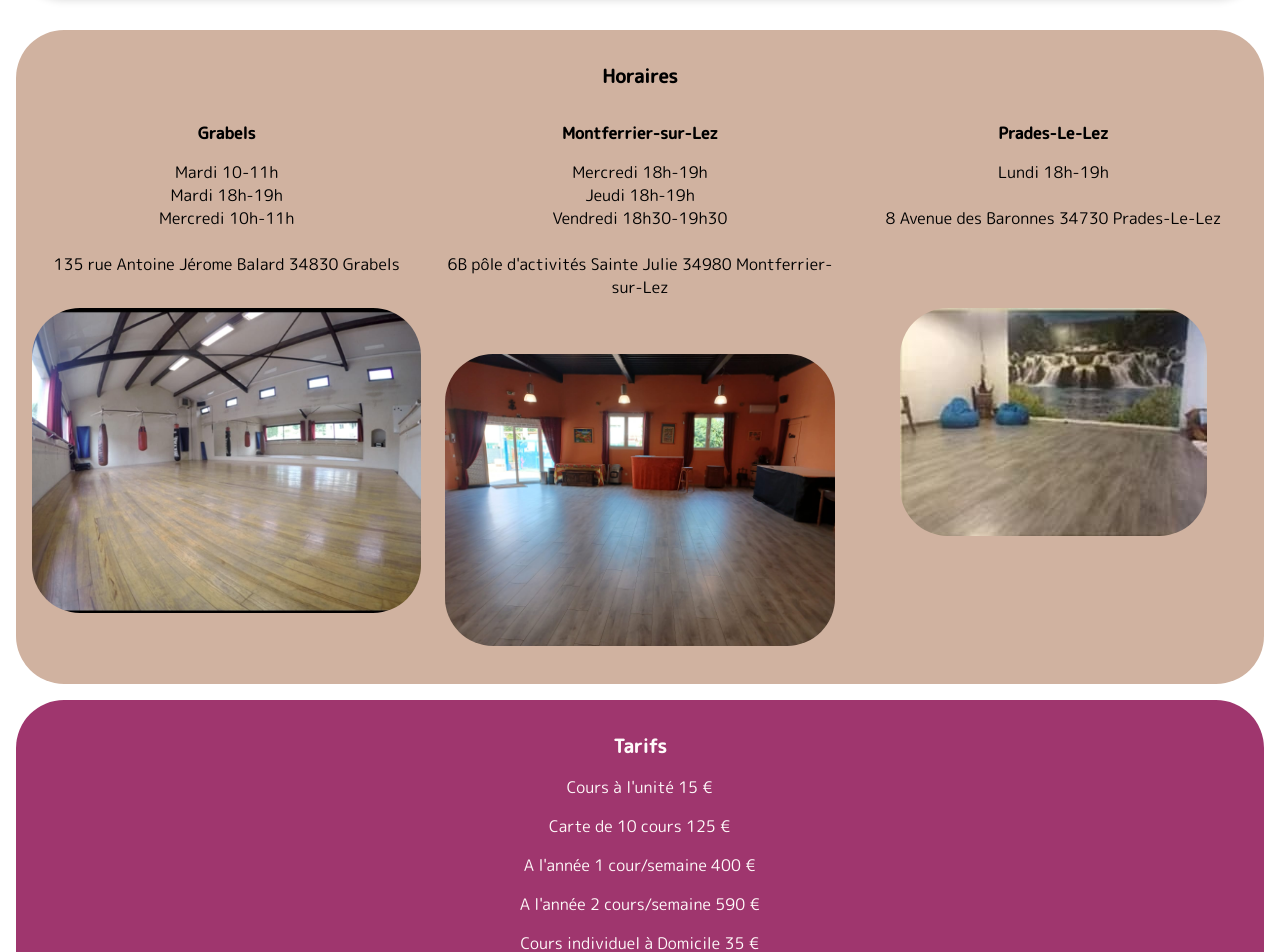
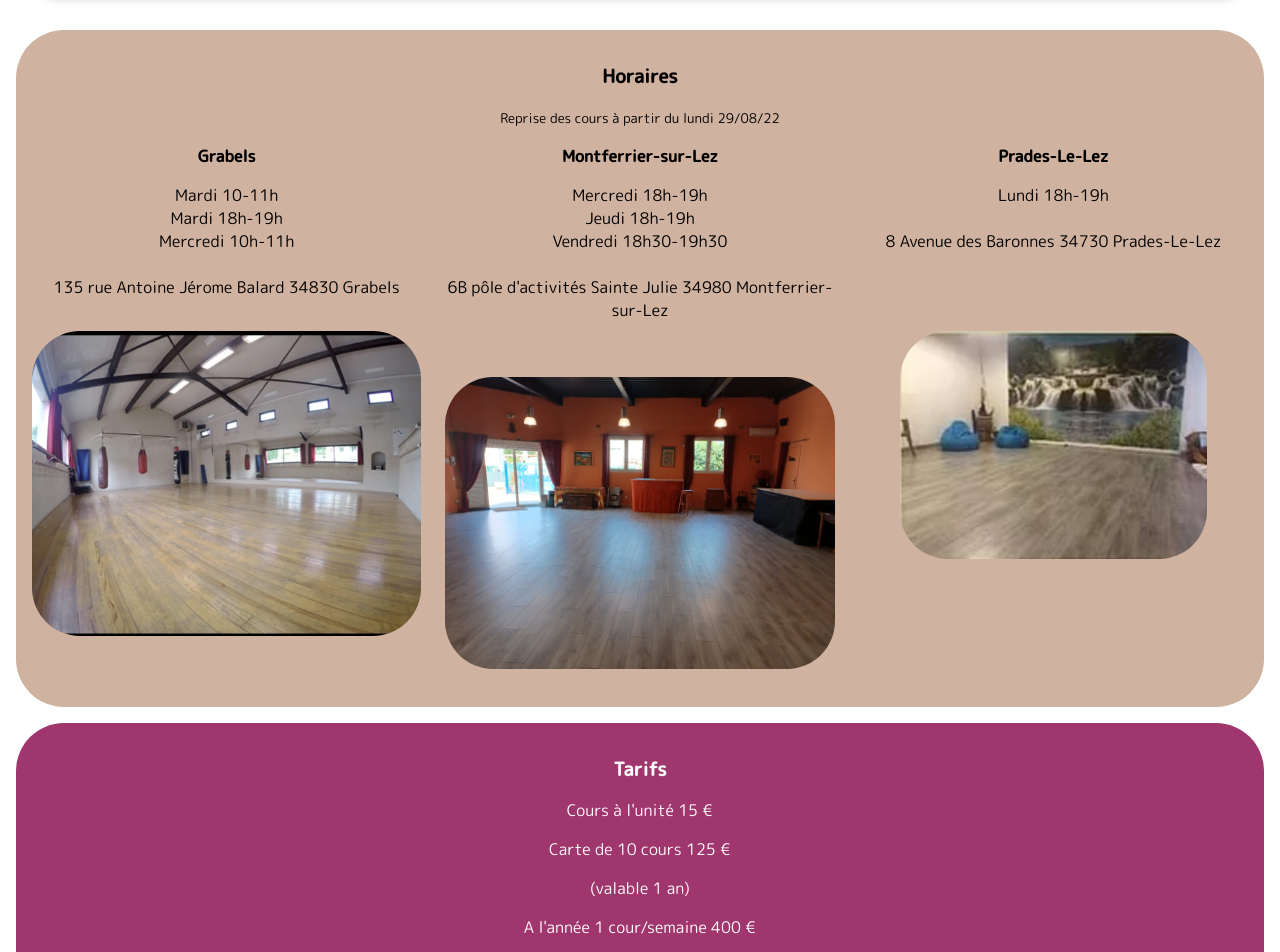
Before and after one commit to Geoffrey-lusitano/Pilates, a Vue app: page / in a window 1280 px wide. Shown: the part 3151-4103 px from the top of the page. Built offline with nearby package versions, Linux system fonts and the light colour scheme.

Commit message:
date reprise des cours

```diff
--- a/src/components/App__ht.vue
+++ b/src/components/App__ht.vue
@@ -3,6 +3,7 @@
         <!-- <h2>Horaires & Tarifs</h2> -->
         <div class="horaires">
             <h3>Horaires</h3>
+            <small>Reprise des cours à partir du lundi 29/08/22</small>
             <ul class="horaires_list">
                 <li class="horaires_lieu">
                     <h4>Grabels</h4>
@@ -45,6 +46,7 @@
             <ul>
                 <li>Cours à l'unité 15 €</li>
                 <li>Carte de 10 cours 125 €</li>
+                <li>(valable 1 an)</li>
                 <li>A l'année 1 cour/semaine 400 €</li>
                 <li>A l'année 2 cours/semaine 590 €</li>
                 <li>Cours individuel à Domicile 35 €</li>
```
